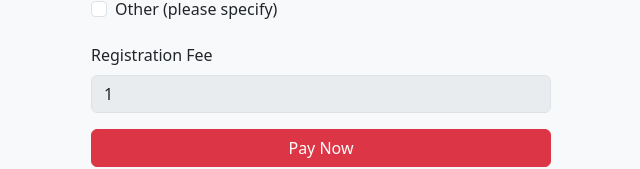
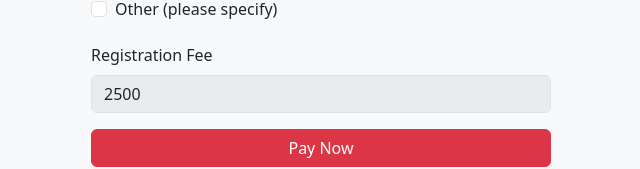
Before and after one commit to harshadzagade/FDP_Client, a React (Create React App) app: page / in a window 1280 px wide. Shown: the part 1312-1481 px from the top of the page, without its empty margins (319-959 px from the left). Built offline with nearby package versions, Linux system fonts and the light colour scheme.

Commit message:
amount updated

```diff
--- a/src/components/PaymentForm.jsx
+++ b/src/components/PaymentForm.jsx
@@ -19,7 +19,7 @@ const PaymentForm = () => {
   const [loading, setLoading] = useState(false);
   const [error, setError] = useState('');
   const [errors, setErrors] = useState({ email: '', phone: '' });
-  const amount = 1.00; // Fixed registration fee in rupees
+  const amount = 2500.00; // Fixed registration fee in rupees
 
   useEffect(() => {
     localStorage.clear();
```
